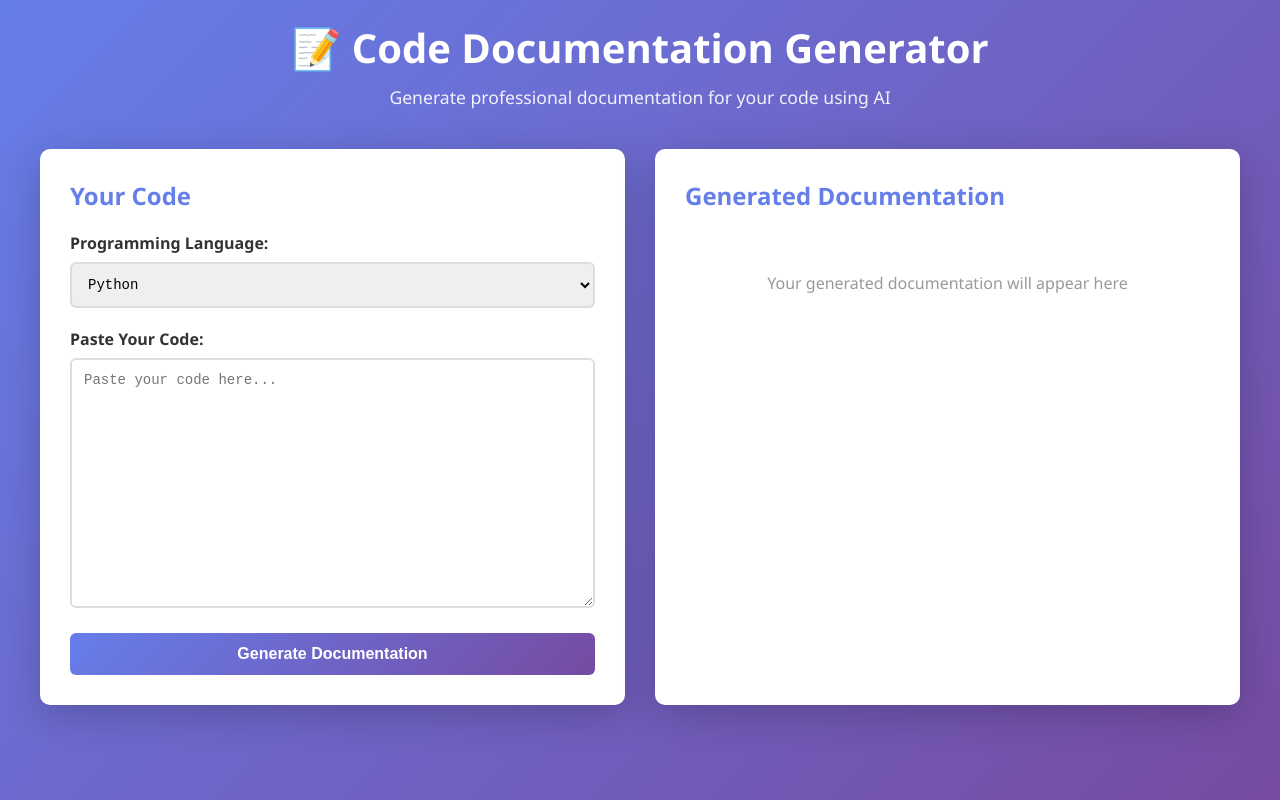
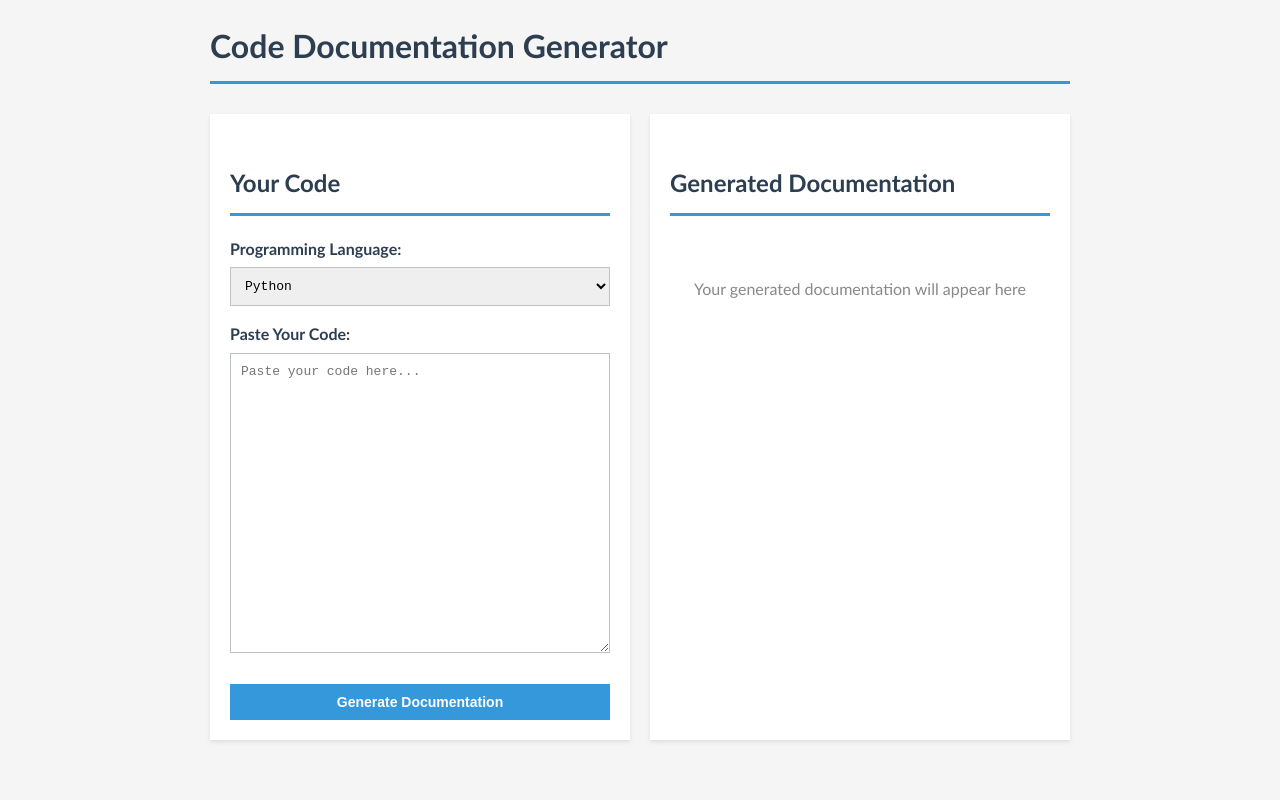
Before and after one commit to Zabil0/code-docs-generator, a Flask app: page / in a window 1280 px wide. Run offline with Flask 3, Linux system fonts and the light colour scheme.

Commit message:
Modified UI

```diff
--- a/templates/index.html
+++ b/templates/index.html
@@ -12,107 +12,90 @@
         }
 
         body {
-            font-family: 'Segoe UI', Tahoma, Geneva, Verdana, sans-serif;
-            background: linear-gradient(135deg, #667eea 0%, #764ba2 100%);
-            min-height: 100vh;
+            font-family: 'Trebuchet MS', sans-serif;
+            max-width: 900px;
+            margin: 0 auto;
             padding: 20px;
+            line-height: 1.6;
             color: #333;
+            background-color: #f5f5f5;
         }
 
-        .container {
-            max-width: 1200px;
-            margin: 0 auto;
+        h1 {
+            color: #2c3e50;
+            border-bottom: 3px solid #3498db;
+            padding-bottom: 10px;
+            margin-bottom: 30px;
         }
 
-        .header {
-            text-align: center;
-            color: white;
-            margin-bottom: 40px;
-        }
-
-        .header h1 {
-            font-size: 2.5em;
-            margin-bottom: 10px;
-        }
-
-        .header p {
-            font-size: 1.1em;
-            opacity: 0.9;
+        h2 {
+            color: #2c3e50;
+            border-bottom: 3px solid #3498db;
+            padding-bottom: 10px;
+            margin-top: 30px;
+            margin-bottom: 20px;
         }
 
         .main-content {
             display: grid;
             grid-template-columns: 1fr 1fr;
-            gap: 30px;
-            margin-bottom: 30px;
+            gap: 20px;
+            margin-bottom: 20px;
         }
 
         .card {
             background: white;
-            border-radius: 10px;
-            padding: 30px;
-            box-shadow: 0 10px 40px rgba(0, 0, 0, 0.2);
-        }
-
-        .card h2 {
-            color: #667eea;
-            margin-bottom: 20px;
-            font-size: 1.5em;
+            padding: 20px;
+            box-shadow: 0 2px 4px rgba(0,0,0,0.1);
         }
 
         .form-group {
-            margin-bottom: 20px;
+            margin-bottom: 15px;
         }
 
         label {
             display: block;
-            margin-bottom: 8px;
+            margin-bottom: 6px;
             font-weight: 600;
-            color: #333;
+            color: #2c3e50;
         }
 
         select, textarea {
             width: 100%;
-            padding: 12px;
-            border: 2px solid #ddd;
-            border-radius: 6px;
+            padding: 10px;
+            border: 1px solid #bdc3c7;
             font-family: 'Courier New', monospace;
-            font-size: 14px;
+            font-size: 13px;
             resize: vertical;
-            transition: border-color 0.3s;
         }
 
         select:focus, textarea:focus {
             outline: none;
-            border-color: #667eea;
-            box-shadow: 0 0 0 3px rgba(102, 126, 234, 0.1);
+            border: 2px solid #3498db;
         }
 
         textarea {
-            min-height: 250px;
-            font-family: 'Courier New', monospace;
+            min-height: 300px;
         }
 
         button {
-            background: linear-gradient(135deg, #667eea 0%, #764ba2 100%);
+            background: #3498db;
             color: white;
-            padding: 12px 30px;
+            padding: 10px 20px;
             border: none;
-            border-radius: 6px;
-            font-size: 1em;
+            font-size: 14px;
             font-weight: 600;
             cursor: pointer;
             width: 100%;
-            transition: transform 0.2s, box-shadow 0.2s;
+            margin-top: 10px;
         }
 
         button:hover {
-            transform: translateY(-2px);
-            box-shadow: 0 5px 20px rgba(102, 126, 234, 0.4);
+            background: #2980b9;
         }
 
         button:active {
-            transform: translateY(0);
+            background: #1f618d;
         }
 
         button:disabled {
@@ -191,23 +173,21 @@
             display: block;
         }
 
+        .empty-state {
+            color: #888;
+            text-align: center;
+            padding: 40px 20px;
+        }
+
         @media (max-width: 768px) {
             .main-content {
                 grid-template-columns: 1fr;
-            }
-
-            .header h1 {
-                font-size: 1.8em;
             }
         }
     </style>
 </head>
 <body>
-    <div class="container">
-        <div class="header">
-            <h1>📝 Code Documentation Generator</h1>
-            <p>Generate professional documentation for your code using AI</p>
-        </div>
+    <h1>Code Documentation Generator</h1>
 
     <div class="main-content">
         <!-- Input Card -->
@@ -244,16 +224,15 @@
             </form>
         </div>
 
-            <!-- Output Card -->
+
         <div class="card">
             <h2>Generated Documentation</h2>
             <div class="result-container" id="resultContainer">
-                    <button class="copy-button" id="copyButton">📋 Copy to Clipboard</button>
+                <button class="copy-button" id="copyButton">Copy to Clipboard</button>
                 <div class="result-content" id="resultContent"></div>
             </div>
-                <div style="text-align: center; color: #999; padding: 40px 20px;" id="emptyState">
+            <div class="empty-state" id="emptyState">
                 <p>Your generated documentation will appear here</p>
-                </div>
             </div>
         </div>
     </div>
@@ -318,15 +297,15 @@
         copyButton.addEventListener('click', () => {
             const text = resultContent.textContent;
             navigator.clipboard.writeText(text).then(() => {
-                copyButton.textContent = '✅ Copied!';
+                copyButton.textContent = 'Copied!';
                 setTimeout(() => {
-                    copyButton.textContent = '📋 Copy to Clipboard';
+                    copyButton.textContent = 'Copy to Clipboard';
                 }, 2000);
             });
         });
 
         function showError(message) {
-            errorDiv.textContent = '❌ ' + message;
+            errorDiv.textContent = message;
             errorDiv.classList.add('show');
         }
     </script>
```
Also changed, not shown: other parts of templates/index.html (+25 -26 lines), app.py (+3 -5 lines). Lines whose indentation alone changed are shown as unchanged.
